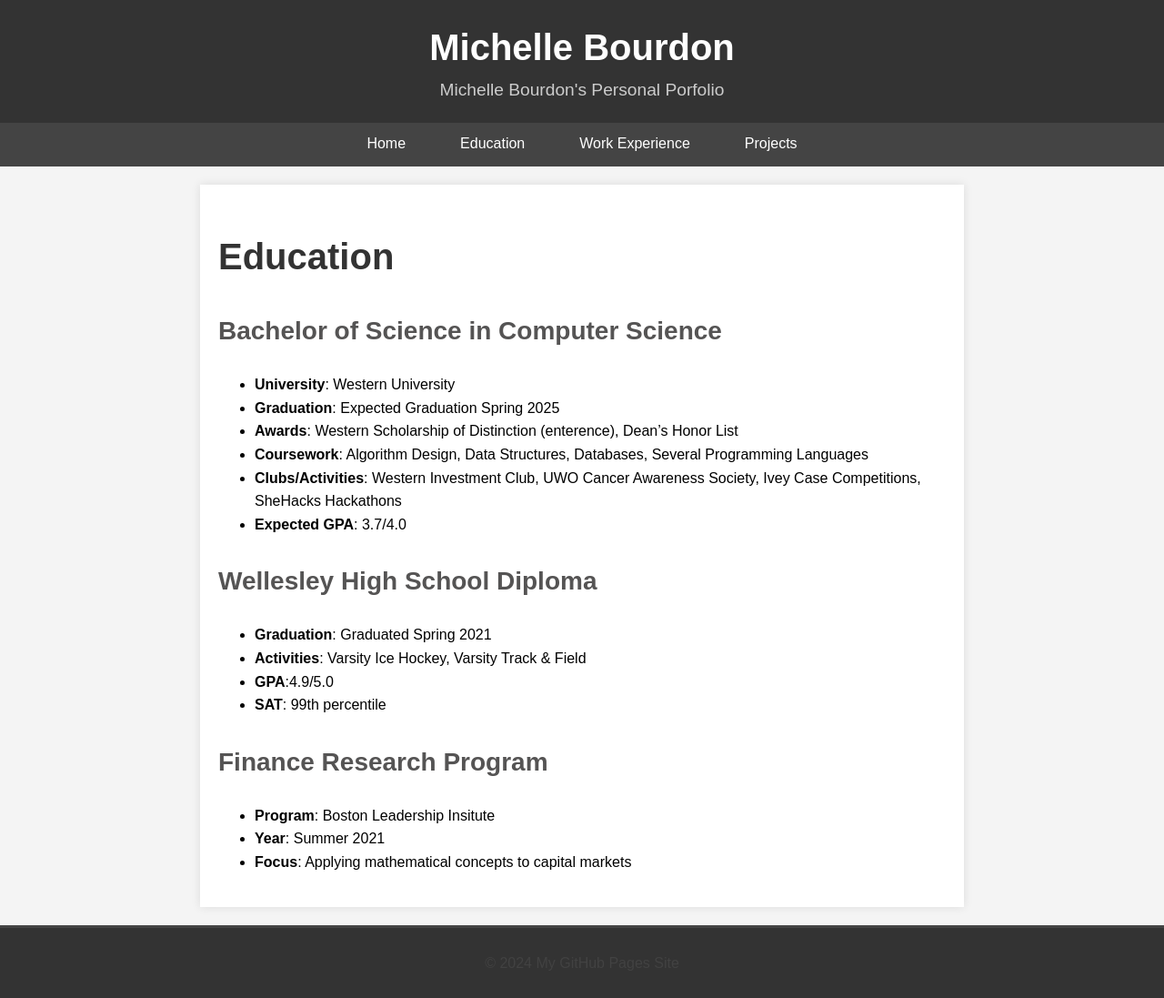
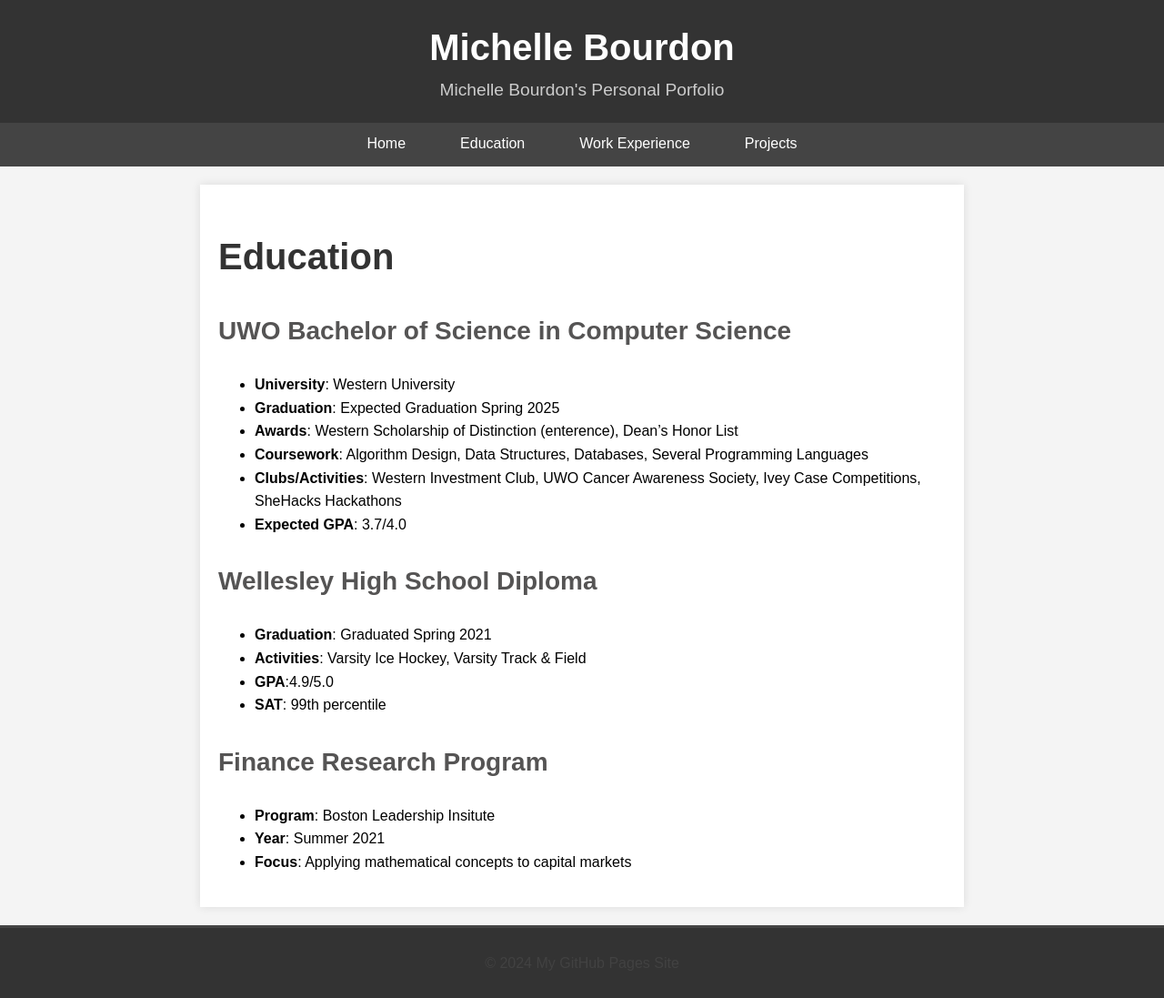
Before and after one commit to mbourdo/mbourdo.github.io, a Jekyll site: the page built from education.md, in a window 1280 px wide. Shown: the whole page at 91% size. Built offline with Jekyll 4.4.1, drawn with Linux system fonts in a browser that asks for light colours.

```diff
--- a/education.md
+++ b/education.md
@@ -5,7 +5,7 @@ title: Education
 
 # Education
 
-## Bachelor of Science in Computer Science
+## UWO Bachelor of Science in Computer Science
 - **University**: Western University
 - **Graduation**: Expected Graduation Spring 2025
 - **Awards**: Western Scholarship of Distinction (enterence), Dean's Honor List
```
